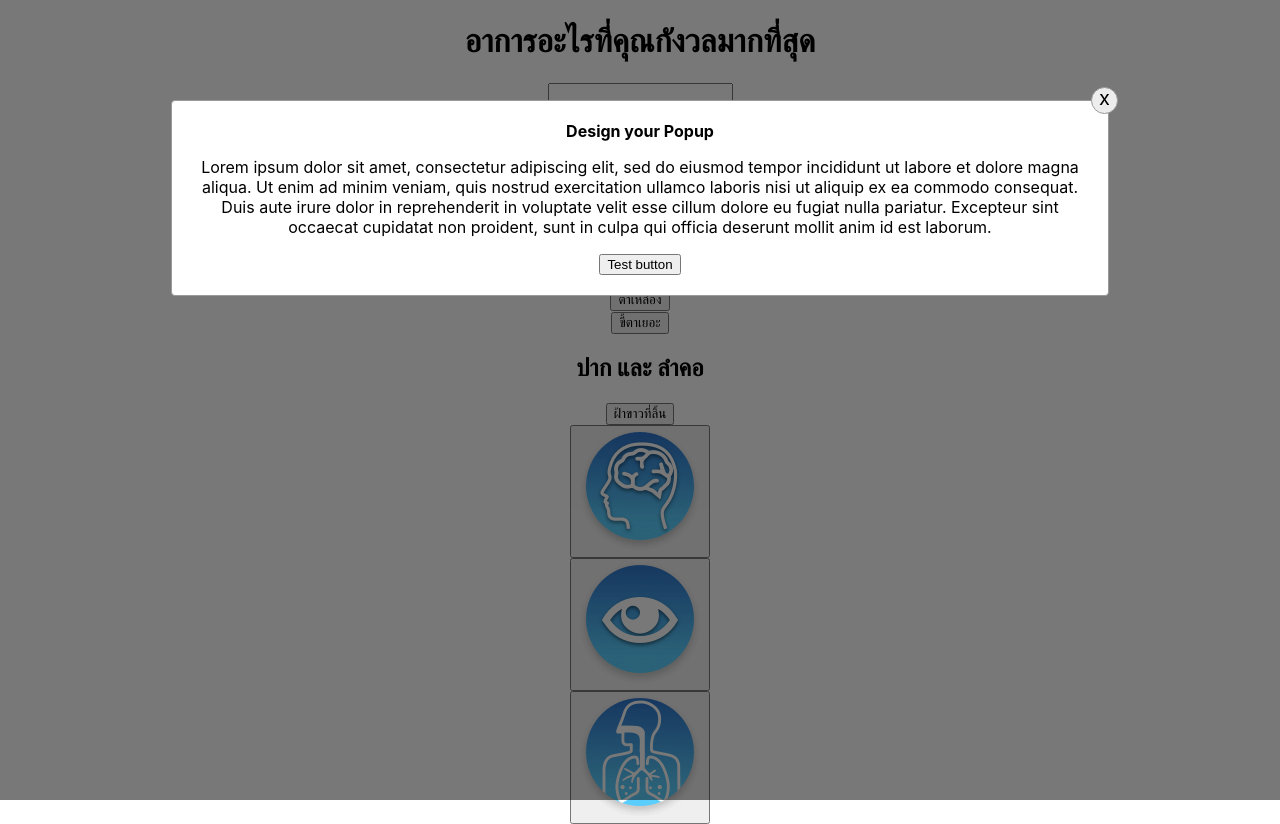
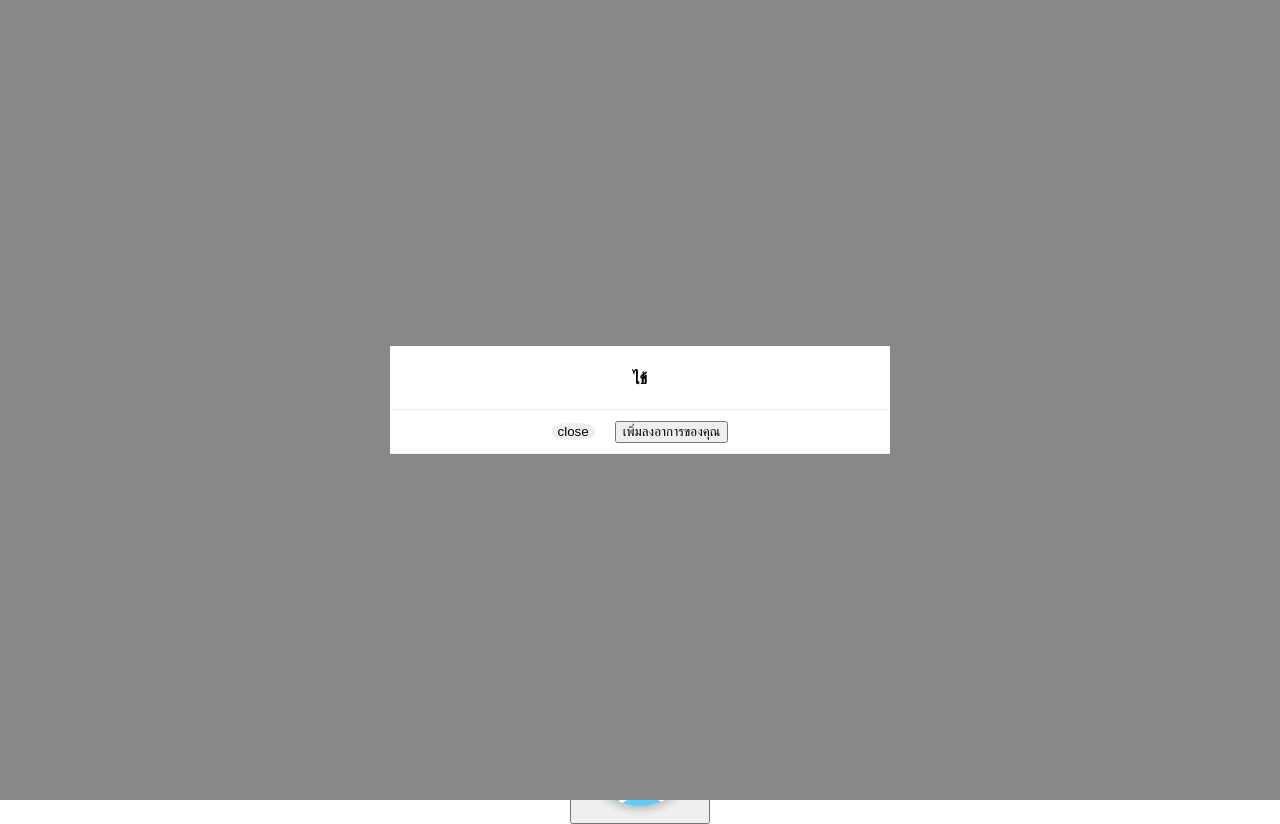
Before and after one commit to dororoza5/Agnos_Test, a React (Create React App) app in the folder front-app/: page / in a window 1280 px wide. Both pictures are taken after a click on the button "ไข้". Built offline with nearby package versions, Linux system fonts and the light colour scheme.

Commit message:
modal done and add some css im nodal

```diff
--- a/front-app/src/App.css
+++ b/front-app/src/App.css
@@ -38,7 +38,7 @@
 }
 
 /* Popup style */
-.popup-box {
+/* .popup-box {
   position: fixed;
   background: #00000050;
   width: 100%;
@@ -75,4 +75,45 @@
   text-align: center;
   border: 1px solid #999;
   font-size: 20px;
+} */
+
+.modal {
+  position: fixed;
+  left: 0;
+  top: 0;
+  right: 0;
+  bottom: 0;
+  background-color: rgb(136, 136, 136);
+  display: flex;
+  align-items: center;
+  justify-content: center;
 }
+
+.modal-content {
+  width: 500px;
+  background-color: #fff;
+}
+
+.modal-header {
+  margin: 0;
+}
+
+.modal-footer {
+  padding: 10px;
+  border-top: 1px solid #eee;
+  border-bottom: 1px solid #eee;
+  align-content: center;
+  margin: auto;
+}
+
+.button-close{
+  margin-right: 20px;
+  text-align: left;
+  border-radius: 40%;
+  border: none;
+}
+
+.button-add{
+  margin-left: 0 auto;
+  text-align: right;
+}
--- /dev/null
+++ b/front-app/src/component/Modal.js
@@ -0,0 +1,47 @@
+import React from 'react';
+
+const Modal = (props) => {
+
+    if(!props.show){
+        return null
+    }
+
+    const handleCheck = (data) => {
+        console.log(data)
+    }
+
+    const newImageList = props.image.map( (image) => {
+        console.log(image)
+        if(image.length !== 1){
+            return (
+                <div>
+                    <img key={image[0]} src={require(`${image[0]}.png`)}/>
+                    <img key={image[1]} src={require(`${image[1]}.png`)}/>
+                    <img key={image[2]} src={require(`${image[2]}.png`)}/>
+                </div>
+                )
+            }else{
+                return null
+            }
+    });
+
+  return (
+    <div className='modal' onClick={props.handleClick}>
+        <div className='modal-content' onClick={(e) => e.stopPropagation()}>
+            <div className='modal-header' >
+                <h4 className='modal-title'>{props.title}</h4>
+            </div>
+            <div className='modal-body'>
+                {props.data}
+                {newImageList}
+            </div>
+            <div className='modal-footer'>
+                <button className='button-close' onClick={props.handleClick}>close</button>
+                <button className='button-add' >เพิ่มลงอาการของคุณ</button>
+            </div>
+        </div>
+    </div>
+  );
+};
+
+export default Modal;
--- a/front-app/src/component/Symptoms.js
+++ b/front-app/src/component/Symptoms.js
@@ -1,21 +1,30 @@
 import React, { useState } from 'react';
+import Modal from './Modal';
 import Popup from './Popup';
 
 const Symptoms = ({symp}) => {
 
     const [data, setData] = useState([
-        {id : 1, },
-        {id : 2, },
-        {id : 3, },
-        {id : 4, },
-        {id : 5, }
+        {id : 1, content : '', img : ['']},
+        {id : 2, content : '', img : ['']},
+        {id : 3, content : '', img : ['./img/jaundice/jaundice-1','./img/jaundice/jaundice-2','./img/jaundice/jaundice-3']},
+        {id : 4, content : 'ขี้ตาเยอะ เป็นหนอง หรือเป็นมูก', img : ['']},
+        {id : 5, content : 'ฝ้าหรือคราบขาวนั้น ไม่หายไปด้วยการใช้แปรงสีฟันแปรงออก', img : ['./img/oral_thrush/oral-thrush-1','./img/oral_thrush/oral-thrush-2','./img/oral_thrush/oral-thrush-3']}
     ])
 
     const [isOpen, SetIsOpen] = useState(false)
+    const [index, setIndex] = useState(0)
+    const [title, setTitle] = useState('')
+    const [content, setContent] = useState('')
+    const [image, setImage] = useState([''])
 
-    const handleClick = (sid) => {
-        console.log(sid)
+    const handleClick = (input) => {
+        console.log(data.filter(data => data.id === input.id).map(data => data.img))
         SetIsOpen(!isOpen)
+        setIndex(input.id)
+        setTitle(input.title)
+        setContent(data.filter(data => data.id === input.id).map(data => data.content))
+        setImage(data.filter(data => data.id === input.id).map(data => data.img))
     }
 
 
@@ -24,18 +33,19 @@ const Symptoms = ({symp}) => {
     <div>
         {symp.map(symp => (
             <div key={symp.id}>
-              <button type='button' onClick={() => handleClick(symp.id)}>{symp.title}</button>
+                <button type='button' onClick={() => handleClick(symp)}>{symp.title}</button>
+            </div>
 
-              {isOpen && <Popup
-              content={<>
-                <b>Design your Popup</b>
-                <p>Lorem ipsum dolor sit amet, consectetur adipiscing elit, sed do eiusmod tempor incididunt ut labore et dolore magna aliqua. Ut enim ad minim veniam, quis nostrud exercitation ullamco laboris nisi ut aliquip ex ea commodo consequat. Duis aute irure dolor in reprehenderit in voluptate velit esse cillum dolore eu fugiat nulla pariatur. Excepteur sint occaecat cupidatat non proident, sunt in culpa qui officia deserunt mollit anim id est laborum.</p>
-                <button>Test button</button>
-              </>}
-              handleClose={handleClick}
-              ></Popup>}
-          </div>
         ))}
+
+        <Modal
+            show={isOpen}
+            handleClick={handleClick}
+            title={title}
+            id={index}
+            data={content}
+            image={image}
+        />
     </div>
   );
 };
--- a/front-app/src/component/SymptomsHeader.js
+++ b/front-app/src/component/SymptomsHeader.js
@@ -25,7 +25,7 @@ const SymptomsHeader = (props) => {
     const filterSort = (e) => {
         setInputText(e.target.value)
         const newSort = symp.filter((symp) => {
-            if(inputText.length!==0){
+            if(e.target.value.length!==0){
               return symp.title.includes(e.target.value)
             }else{
               return symp
```
Also changed, not shown: front-app/src/component/img/oral_thrush/oral-thrush-1.png (renamed from front-app/src/component/img/oral_thrush/oral-thrush-1-blur.png), front-app/src/component/img/oral_thrush/oral-thrush-3.png (renamed from front-app/src/component/img/oral_thrush/oral-thrush-3-1.png). Lines whose indentation alone changed are shown as unchanged.
